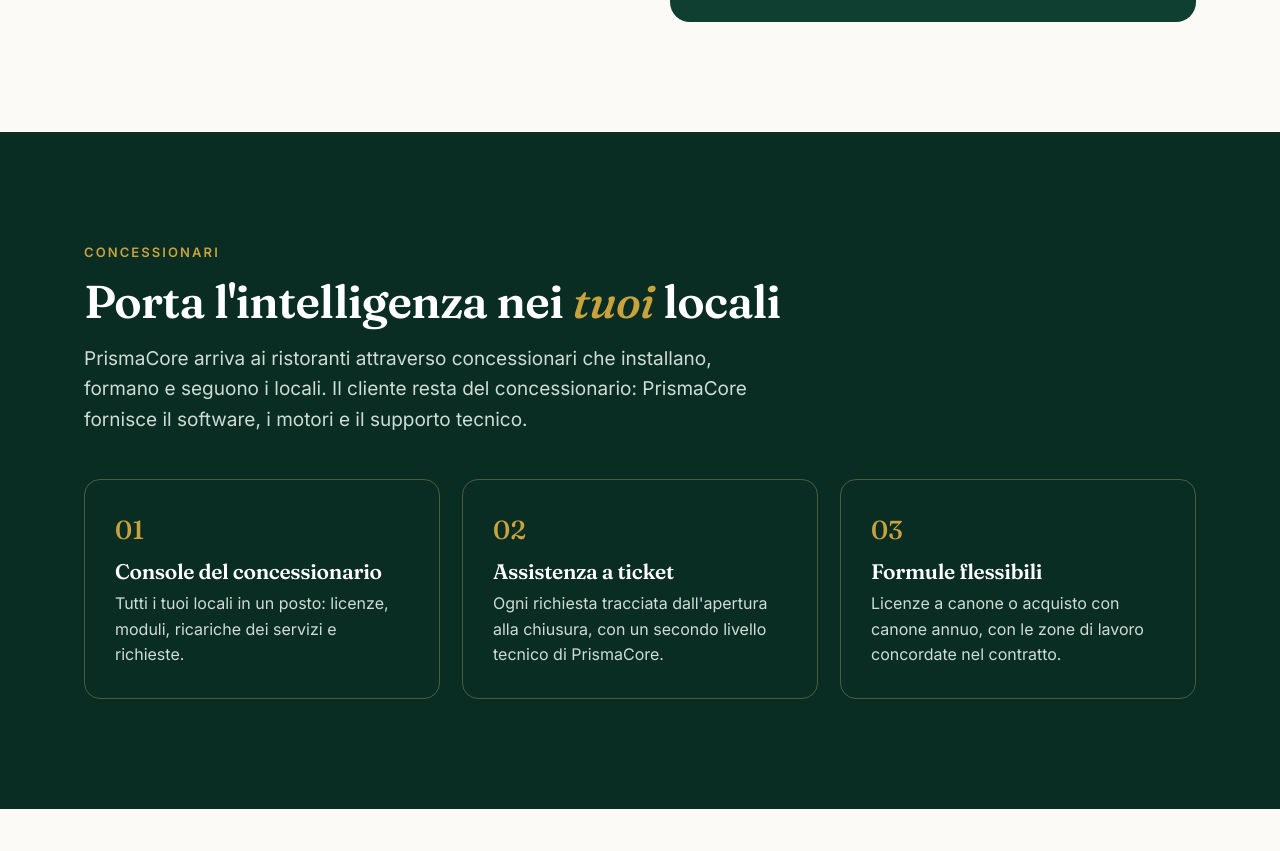
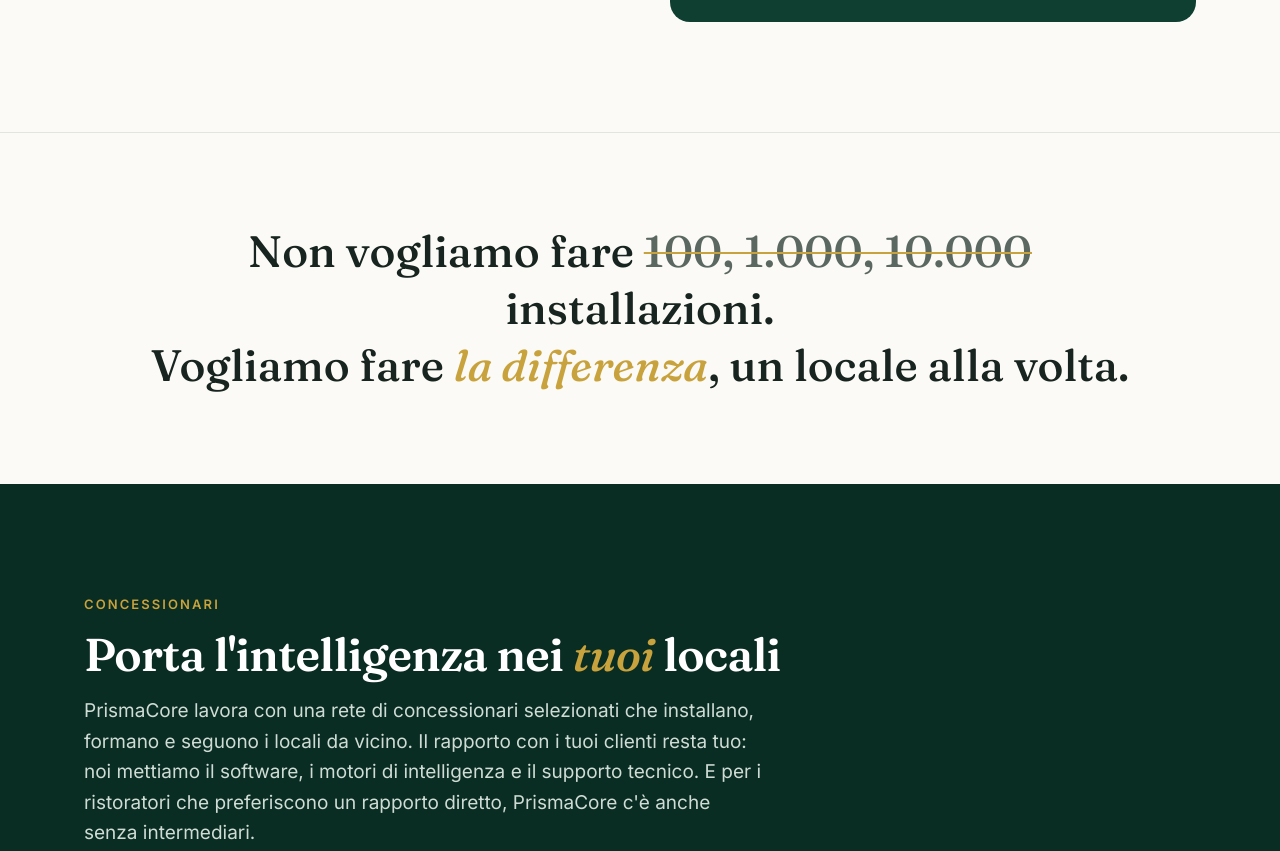
Before and after one commit to Simonetognoni/prismacore-sito, a plain HTML site: page index.html in a window 1280 px wide. Shown: the part 4857-5708 px from the top of the page. Drawn offline with Linux system fonts and the light colour scheme.

Commit message:
Sito: sezione Concessionari meno esplicita, clienti diretti, slogan 'fare la differenza'

```diff
--- a/index.html
+++ b/index.html
@@ -131,6 +131,11 @@
   .strato.ai{background:linear-gradient(135deg,rgba(200,162,60,.25),rgba(200,162,60,.05));border-color:var(--oro)}
   .freccia{text-align:center;color:var(--oro);font-size:18px;line-height:1;margin:8px 0}
 
+  /* Slogan */
+  .slogan{background:var(--bianco);border-top:1px solid var(--linea);text-align:center;padding:90px 0}
+  .slogan .grande{font-family:Fraunces,serif;font-size:clamp(28px,3.8vw,44px);line-height:1.3;max-width:980px;margin:0 auto;font-weight:500}
+  .slogan .grande em{color:var(--oro);font-style:italic}
+  .slogan .cifre{white-space:nowrap;color:var(--grigio);text-decoration:line-through;text-decoration-color:var(--oro);text-decoration-thickness:2px}
   /* Concessionari */
   .tre{display:grid;grid-template-columns:repeat(3,1fr);gap:22px;margin-top:44px}
   .punto{padding:30px;border:1px solid rgba(228,198,116,.3);border-radius:16px}
@@ -406,15 +411,21 @@
   </div>
 </section>
 
+<section class="slogan" id="differenza">
+  <div class="box">
+    <p class="grande appare">Non vogliamo fare <span class="cifre">100, 1.000, 10.000</span> installazioni.<br>Vogliamo fare <em>la differenza</em>, un locale alla volta.</p>
+  </div>
+</section>
+
 <section class="scuro" id="concessionari">
   <div class="box">
     <div class="sopra appare">Concessionari</div>
     <h2 class="appare">Porta l'intelligenza nei <em>tuoi</em> locali</h2>
-    <p class="intro appare">PrismaCore arriva ai ristoranti attraverso concessionari che installano, formano e seguono i locali. Il cliente resta del concessionario: PrismaCore fornisce il software, i motori e il supporto tecnico.</p>
+    <p class="intro appare">PrismaCore lavora con una rete di concessionari selezionati che installano, formano e seguono i locali da vicino. Il rapporto con i tuoi clienti resta tuo: noi mettiamo il software, i motori di intelligenza e il supporto tecnico. E per i ristoratori che preferiscono un rapporto diretto, PrismaCore c'è anche senza intermediari.</p>
     <div class="tre">
       <div class="punto appare"><div class="num">01</div><h3>Console del concessionario</h3><p>Tutti i tuoi locali in un posto: licenze, moduli, ricariche dei servizi e richieste.</p></div>
-      <div class="punto appare"><div class="num">02</div><h3>Assistenza a ticket</h3><p>Ogni richiesta tracciata dall'apertura alla chiusura, con un secondo livello tecnico di PrismaCore.</p></div>
-      <div class="punto appare"><div class="num">03</div><h3>Formule flessibili</h3><p>Licenze a canone o acquisto con canone annuo, con le zone di lavoro concordate nel contratto.</p></div>
+      <div class="punto appare"><div class="num">02</div><h3>Assistenza a ticket</h3><p>Ogni richiesta seguita dall'apertura alla chiusura e, se serve, passata al secondo livello tecnico di PrismaCore.</p></div>
+      <div class="punto appare"><div class="num">03</div><h3>Formule flessibili</h3><p>Licenze a canone oppure acquisto con canone annuo, da scegliere in base al tuo modo di lavorare.</p></div>
     </div>
   </div>
 </section>
```
